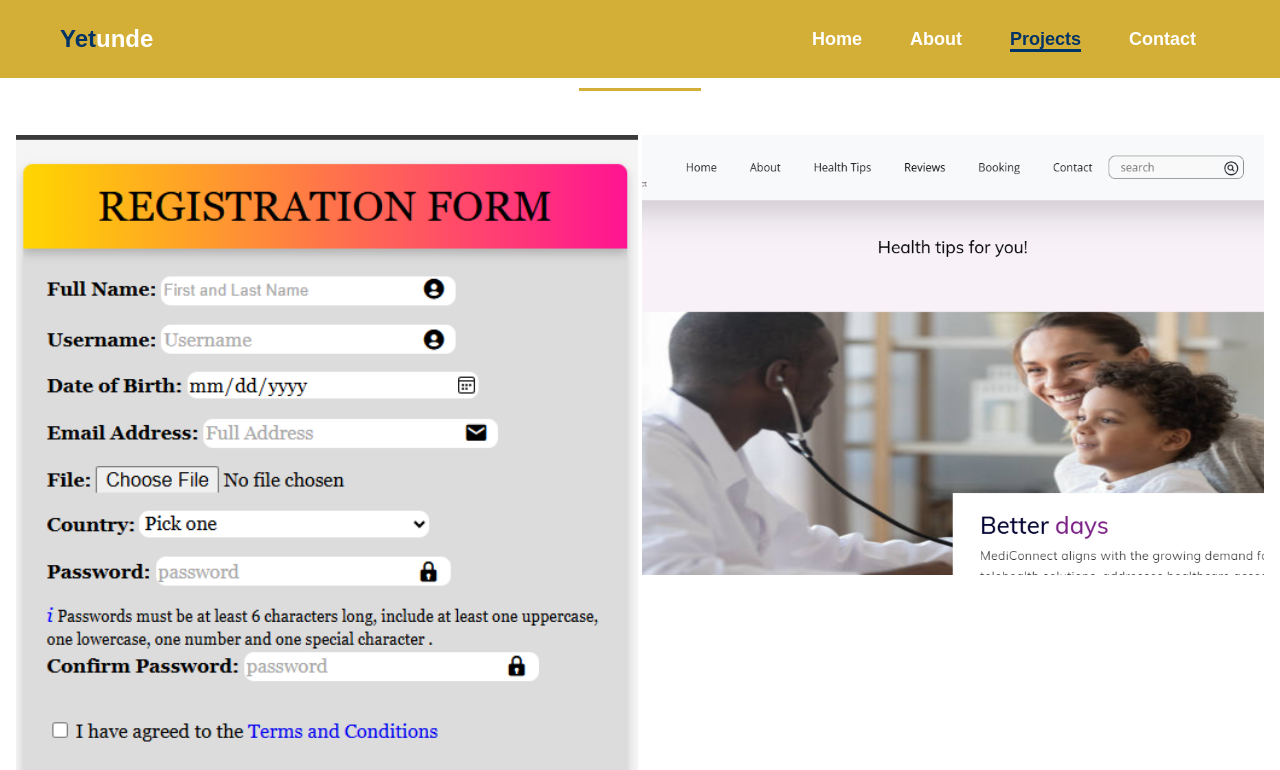
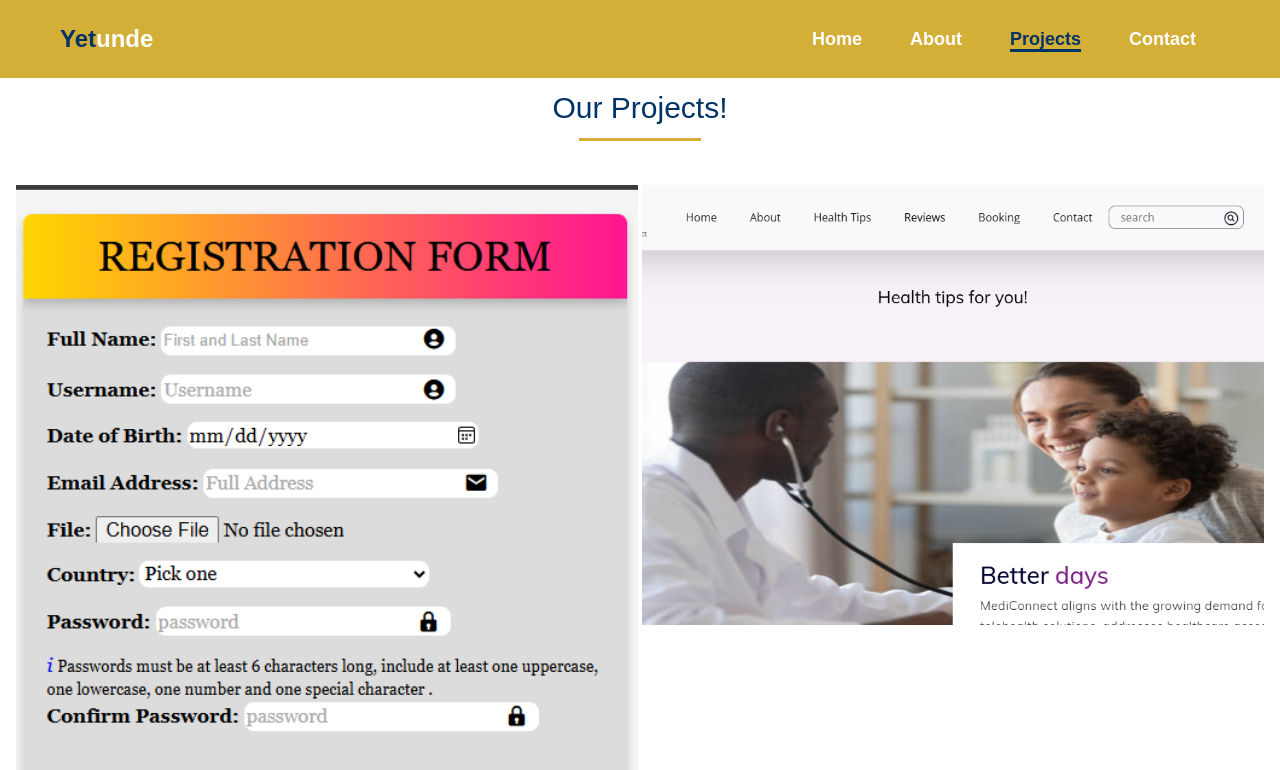
Before and after one commit to Yetti02/Capstone_HTT, a plain HTML site: page projects.html in a window 1280 px wide. Shown: the top 770 px of the page. Drawn offline with nearby package versions, Linux system fonts and the light colour scheme.

Commit message:
margin project h2

```diff
--- a/styles/style.css
+++ b/styles/style.css
@@ -208,7 +208,7 @@ body {
 .projects .container h2 {
     font-size: 30px;
     position: relative;
-    margin-top: 10px;
+    margin-top: 60px;
     padding-bottom: 15px;
     text-align: center;
     color: #003366;
```
